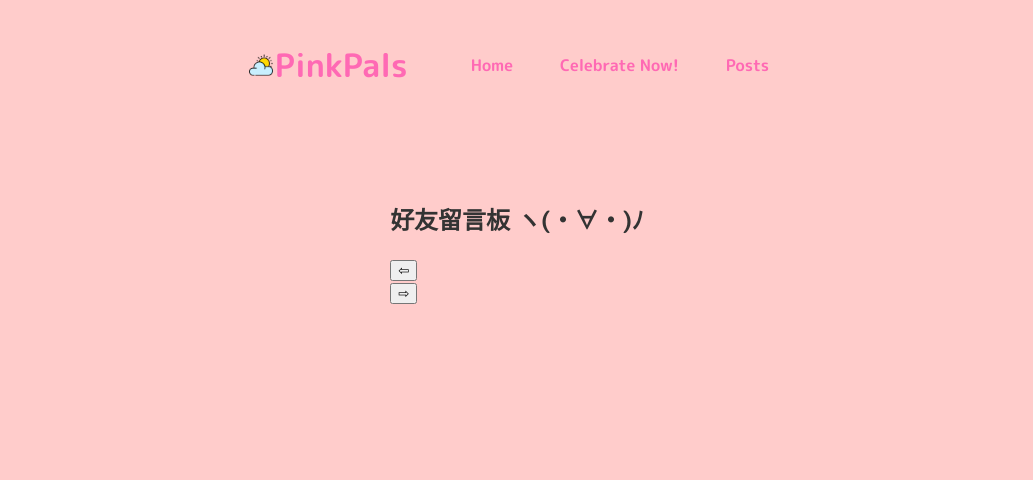
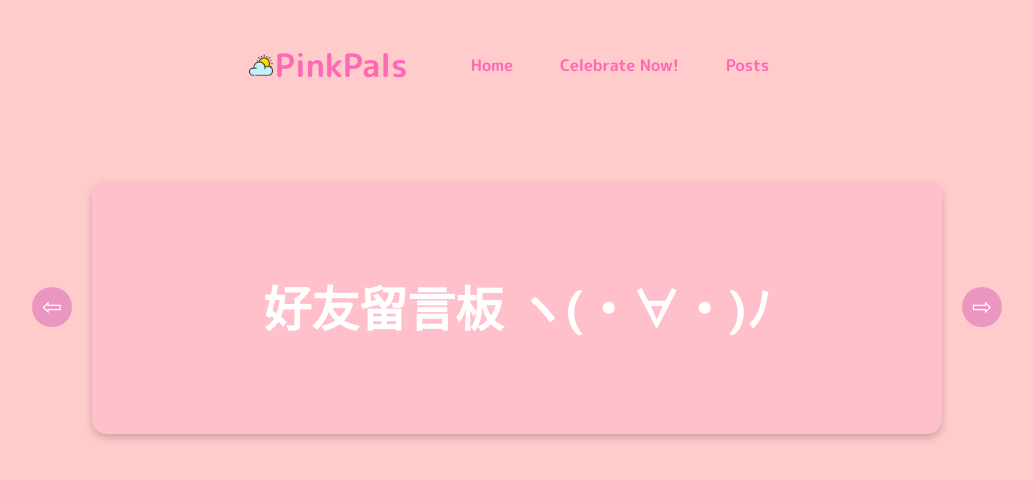
Before and after one commit to junming0106/PinkPals_v3, a Flask app: page /posts in a window 1280 px wide. Shown: the top 480 px of the page, without its empty margins (123-1156 px from the left). Run offline with Flask 3, Linux system fonts and the light colour scheme; data that the repository does not hold is empty.

Commit message:
Update style.css

```diff
--- a/static/css/style.css
+++ b/static/css/style.css
@@ -296,7 +296,117 @@ main {
   margin-top: 10px;
 }
 
-/* 添加響應式設計 */
+.posts {
+  text-align: center;
+  background-color: #ffc0cb; /* 櫻花粉色背景 */
+  padding: 50px;
+  border-radius:15px;
+  box-shadow: 0 4px 8px rgba(0, 0, 0, 0.2);
+  width: 100%;
+  max-width: 750px;
+  margin: 0 auto;
+  position: relative; /* 使子元素相對定位 */
+}
+
+.posts h1 {
+  font-size: 3rem;
+  color: #fff;
+  margin-bottom: 20px;
+}
+
+.posts-wrapper {
+  display: flex;
+  align-items: center;
+  overflow: hidden;
+}
+
+.posts-container {
+  display: flex;
+  overflow-x: auto;
+  gap: 20px;
+  padding: 10px;
+  scroll-behavior: smooth;
+  -ms-overflow-style: none; /* Internet Explorer 10+ */
+  scrollbar-width: none; /* Firefox */
+}
+
+.posts-container::-webkit-scrollbar {
+  display: none; /* Safari and Chrome */
+}
+
+.scroll-button {
+  background-color: #ea96c0;
+  color: white;
+  border: none;
+  width: 40px;
+  height: 40px;
+  border-radius: 50%;
+  cursor: pointer;
+  font-size: 1.5rem;
+  transition: background-color 0.3s ease;
+  position: absolute;
+  top: 50%;
+  transform: translateY(-50%);
+  display: flex;
+  justify-content: center;
+  align-items: center;
+  padding: 0; /* 移除內邊距 */
+}
+
+.scroll-button.left {
+  left: -60px; /* 向左移動，確保在紅色框框位置 */
+}
+
+.scroll-button.right {
+  right: -60px; /* 向右移動，確保在紅色框框位置 */
+}
+
+.scroll-button:hover {
+  background-color: #ff1493;
+}
+
+.scroll-button img {
+  width: 20px; /* 調整圖片大小 */
+  height: 20px; /* 調整圖片大小 */
+}
+
+.card {
+  height: 200px;
+  background-color: #fff;
+  border: 2px solid #ff69b4;
+  border-radius: 10px;
+  box-shadow: 0 4px 8px rgba(0, 0, 0, 0.1);
+  min-width: 300px;
+  max-width: 300px;
+  flex: 0 0 auto;
+  padding: 20px;
+}
+
+.card-content {
+  text-align: left;
+}
+
+.card-hint {
+  font-family: Arial, Helvetica, sans-serif;
+  font-weight: bold;
+  font-size: 1rem;
+  color: #ff69b4;
+  margin-bottom: 10px;
+}
+
+.card-message {
+  font-family: Arial, Helvetica, sans-serif;
+  font-weight: 500;
+  font-size: 1.2rem;
+  color: #333;
+}
+
+.card-timestamp {
+  font-size: 0.8rem;
+  color: #999;
+  margin-top: 10px;
+}
+
 /* 添加響應式設計 */
 @media (max-width: 800px) {
   .posts {
```
